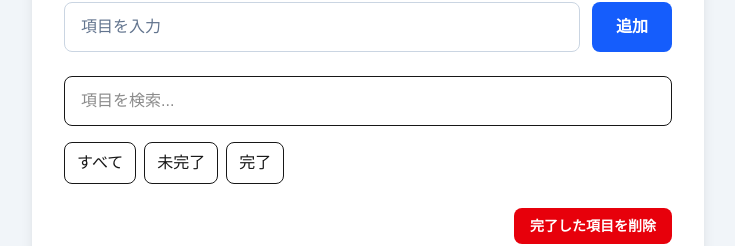
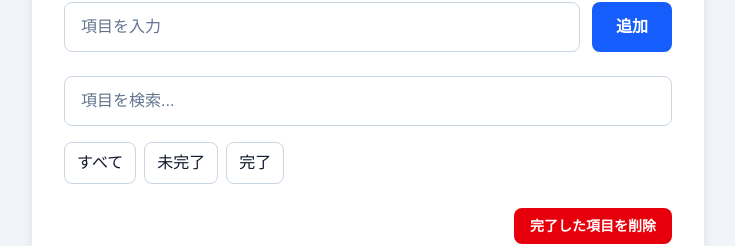
Before and after one commit to building-vaccine/checkflow, a Next.js app: page / in a window 1280 px wide. Shown: the part 206-452 px from the top of the page, without its empty margins (272-1007 px from the left). Built offline with nearby package versions, Linux system fonts and the light colour scheme; no server answers; the database is empty.

Commit message:
main page

```diff
--- a/app/page.tsx
+++ b/app/page.tsx
@@ -185,28 +185,28 @@ async function addTodo() {
             value={searchText}
             onChange={(e) => setSearchText(e.target.value)}
             placeholder="項目を検索..."
-            className="w-full rounded-lg border px-4 py-3"
+            className="w-full rounded-lg border border-slate-300 bg-white px-4 py-3 text-slate-900 placeholder:text-slate-500"
           />
         </div>
 
         <div className="mt-4 flex gap-2">
           <button
             onClick={() => setFilter("all")}
-            className="rounded-lg border px-3 py-2"
+            className="rounded-lg border border-slate-300 bg-white px-3 py-2 text-slate-900 hover:bg-slate-100"
           >
             すべて
           </button>
 
           <button
             onClick={() => setFilter("active")}
-            className="rounded-lg border px-3 py-2"
+            className="rounded-lg border border-slate-300 bg-white px-3 py-2 text-slate-900 hover:bg-slate-100"
           >
             未完了
           </button>
 
           <button
             onClick={() => setFilter("completed")}
-            className="rounded-lg border px-3 py-2"
+            className="rounded-lg border border-slate-300 bg-white px-3 py-2 text-slate-900 hover:bg-slate-100"
           >
             完了
           </button>
```
